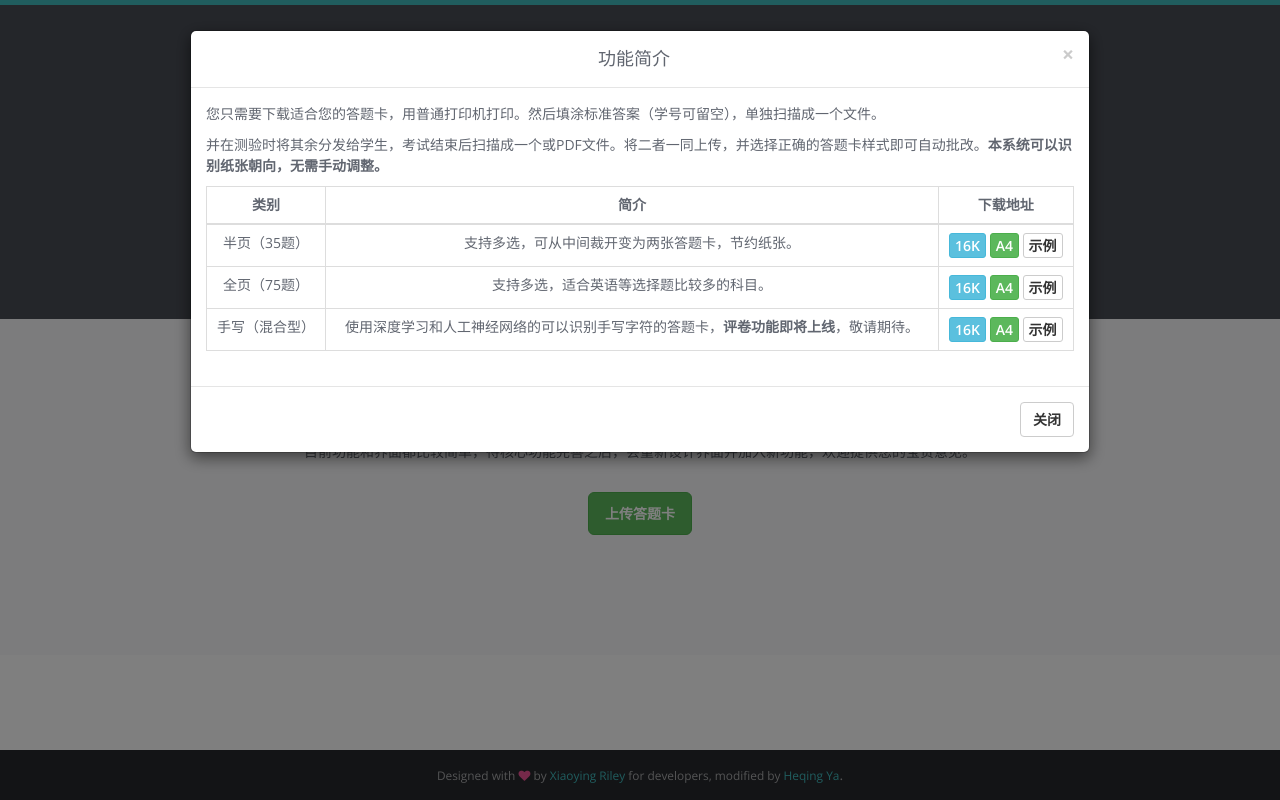
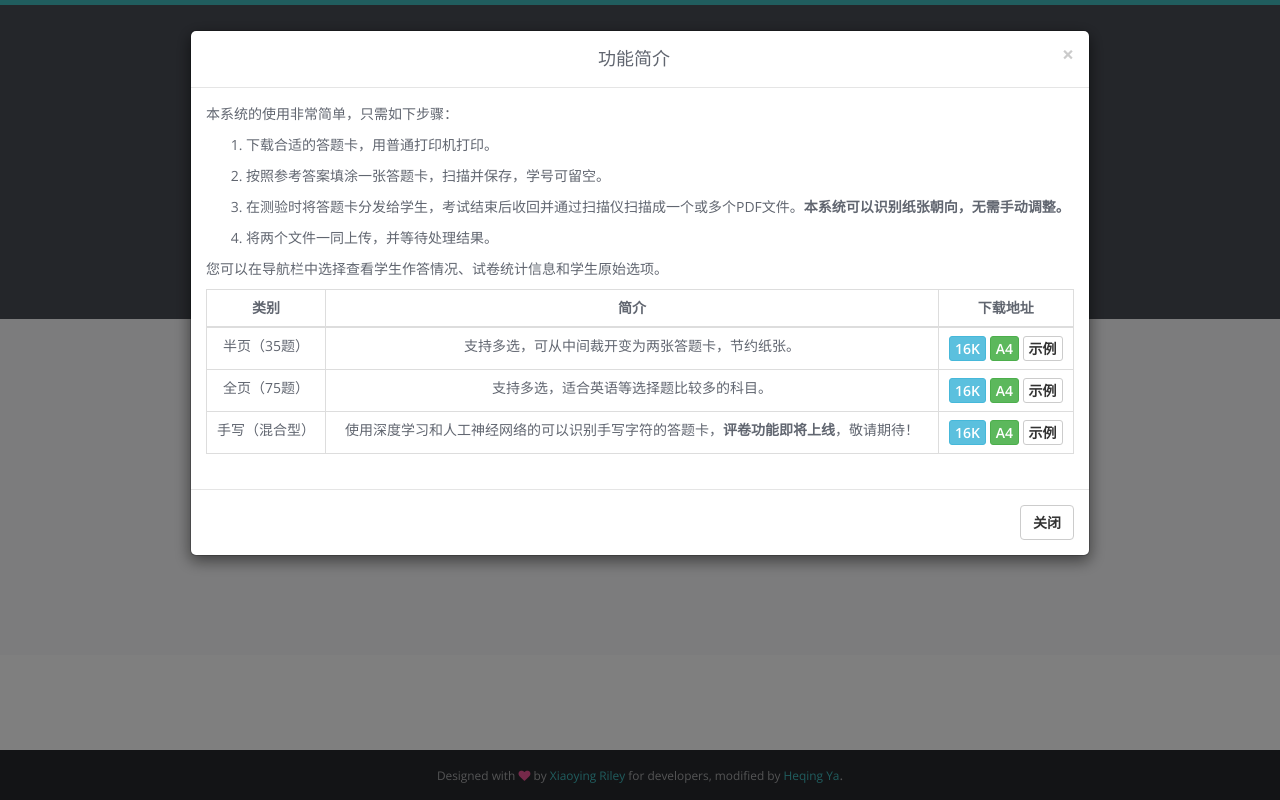
Before and after one commit to normanyahq/kejinyan, a Flask app: page / in a window 1280 px wide, after a click on "功能简介". Run offline with Flask 2, Linux system fonts and the light colour scheme; some libraries are stand-ins or nearby versions.

Commit message:
update index, change

```diff
--- a/simple_web/server.py
+++ b/simple_web/server.py
@@ -14,7 +14,6 @@ import traceback
 import json
 import time
 from psycopg2 import connect
-# from pgdb import connect
 
 
 os.environ["PYTHONPATH"] = os.environ.get("PYTHONPATH", "") + ":{}/../ocr/src/".format(os.path.dirname(__file__))
@@ -329,4 +328,4 @@ if __name__ == '__main__':
     for statement in DATABASE_INIT:
         c.execute(statement);
     db.commit()
-    app.run(host="0.0.0.0", debug=True)
+    app.run(host="0.0.0.0", threaded=True)
--- a/simple_web/templates/index.html
+++ b/simple_web/templates/index.html
@@ -127,8 +127,14 @@
                                 <h4 class="modal-title" id="myModalLabel">功能简介</h4>
                               </div>
                               <div class="modal-body">
-                                    <p class="text-left">您只需要下载适合您的答题卡，用普通打印机打印。然后填涂标准答案（学号可留空），单独扫描成一个文件。 </p>
-                                    <p class="text-left">并在测验时将其余分发给学生，考试结束后扫描成一个或PDF文件。将二者一同上传，并选择正确的答题卡样式即可自动批改。<strong>本系统可以识别纸张朝向，无需手动调整。</strong></p>
+                                    <p class="text-left">本系统的使用非常简单，只需如下步骤：</p>
+                                    <ol>
+                                      <li><p class="text-left">下载合适的答题卡，用普通打印机打印。</p></li>
+                                      <li><p class="text-left">按照参考答案填涂一张答题卡，扫描并保存，学号可留空。</p></li>
+                                      <li><p class="text-left">在测验时将答题卡分发给学生，考试结束后收回并通过扫描仪扫描成一个或多个PDF文件。<strong>本系统可以识别纸张朝向，无需手动调整。</strong></p></li>
+                                      <li><p class="text-left">将两个文件一同上传，并等待处理结果。</p></li>
+                                    </ol>
+                                    <p class="text-left">您可以在导航栏中选择查看学生作答情况、试卷统计信息和学生原始选项。</p>
                                     <table class="table table-bordered">
                                         <thead>
                                             <tr>
@@ -158,7 +164,7 @@
                                             </tr>
                                             <tr>
                                                 <td>手写（混合型）</td>
-                                                <td>使用深度学习和人工神经网络的可以识别手写字符的答题卡，<strong>评卷功能即将上线</strong>，敬请期待。</td>
+                                                <td>使用深度学习和人工神经网络的可以识别手写字符的答题卡，<strong>评卷功能即将上线</strong>，敬请期待！</td>
                                                 <td>
                                                     <a href="/static/hand_16k.pdf" target="_blank" role="button" class="btn btn-info btn-xs">16K</a>
                                                     <a href="/static/hand_a4.pdf" target="_blank" role="button" class="btn btn-success btn-xs">A4</a>
```
